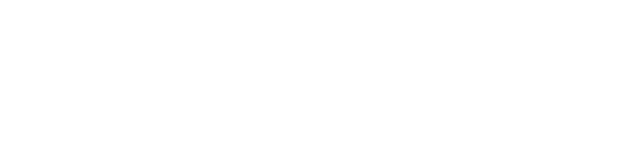
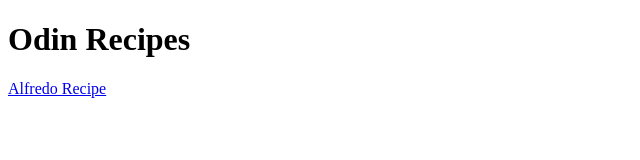
Before and after one commit to Aaron-HB/odin-recipes, a plain HTML site: page index.html in a window 1280 px wide. Shown: the whole page, without its empty margins (0-640 px from the left). Drawn offline with Linux system fonts and the light colour scheme.

Commit message:
Linking .html recipe to index
I've linked the Alfredo recipe to the index file.

```diff
--- a/index.html
+++ b/index.html
@@ -7,6 +7,8 @@
     <title>My Recipes</title>
 </head>
 <body>
+    <h1>Odin Recipes</h1>
 
+    <a href="file:///home/goose/repos/odin-recipes/alfredo.html">Alfredo Recipe</a>
 </body>
 </html>
```
Also changed, not shown: alfredo.html (added).
